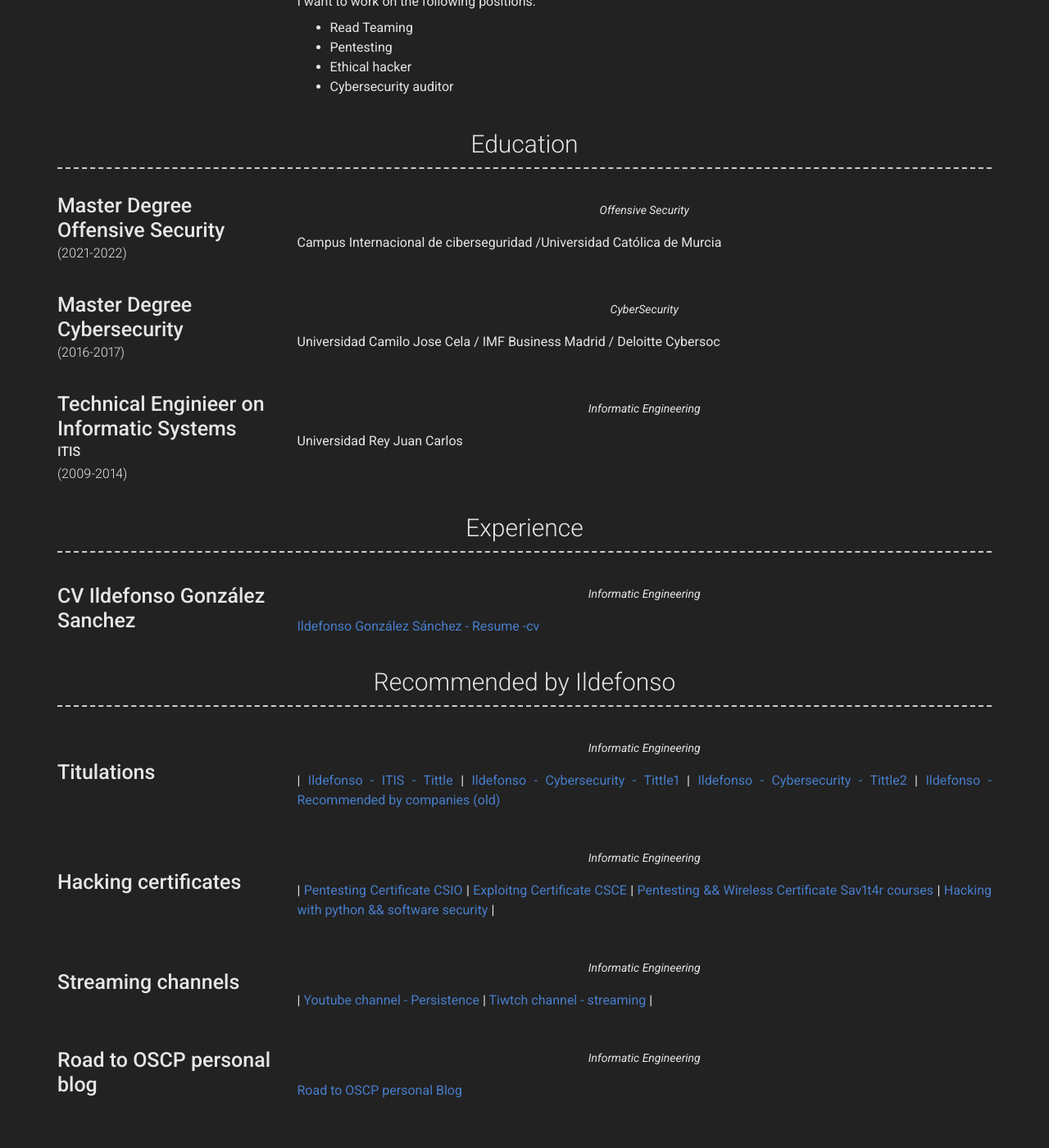
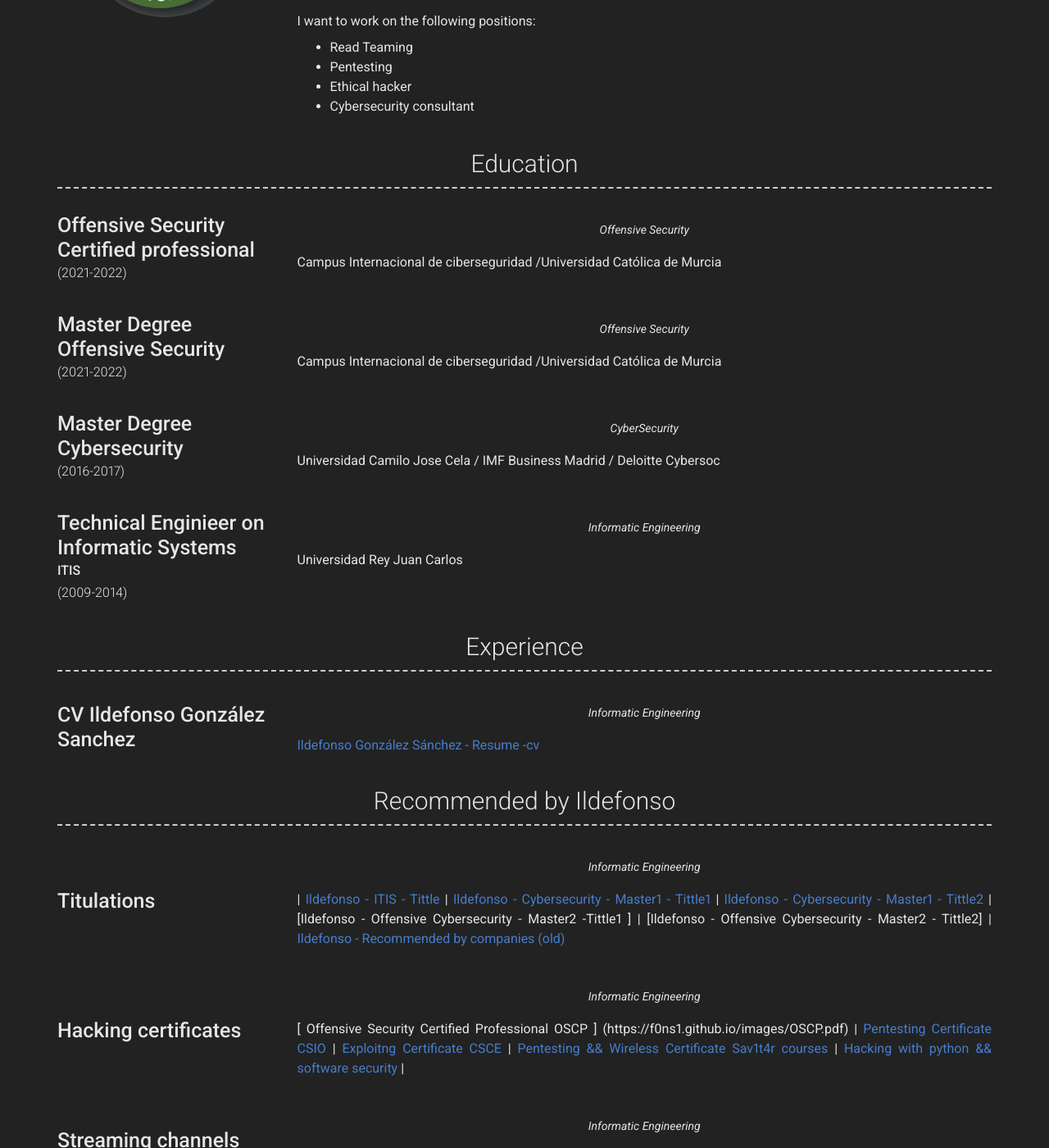
Before and after one commit to f0ns1/f0ns1.github.io, a Jekyll site: the page built from index.md, in a window 1280 px wide and 1400 px high, scrolled down 532 px. Shown: the whole window at 82% size. Built offline with Jekyll 4.4.1, drawn with Linux system fonts in a browser that asks for light colours; nearby versions of some CDN libraries; some of the changed text lies outside the part shown.

Commit message:
update references

```diff
--- a/_config.yml
+++ b/_config.yml
@@ -8,7 +8,7 @@ version: 2
 # Personal info
 name: Ildefonso González Sánchez
 title: Cybersecurity enginieer
-email: fonso.gonzalezsan@gmail.com
+email: fonso.gonzalezsan@gmail.com|f0ns1.master.oscp@gmail.com
 # email_title: Email (Email title override)
 phone: 659109167
 phone_title: Phone
@@ -58,7 +58,7 @@ about_profile_image: images/igs.jpg
 about_content: | # this will include new lines to allow paragraphs
   Hi everyone, I'm Ildefonso González Sánchez and I'm 33 years old.
 
-  Actually, I'm a freelance cybersecurity IT consultant, I'm technology lover but I feel passion for:
+  Actually, I'm cybersecurity IT consultant, technology lover but I feel passion for:
     - Offensive Security
     - Cybersecurity
     - Software
@@ -69,12 +69,20 @@ about_content: | # this will include new lines to allow paragraphs
     - Read Teaming
     - Pentesting
     - Ethical hacker
-    - Cybersecurity auditor
+    - Cybersecurity consultant
 
 content:
   - title: Education
     layout: list
     content:
+      - layout: OSCP
+        title: Offensive Security Certified professional
+        sub_title:
+        caption: (2021-2022)
+        quote: >
+          Offensive Security
+        description: | # this will include new lines to allow paragraphs
+          Campus Internacional de ciberseguridad /Universidad Católica de Murcia
       - layout: Master Degree Offensive Security
         title: Master Degree Offensive Security
         sub_title:
@@ -120,9 +128,13 @@ content:
           |
           [Ildefonso - ITIS - Tittle](https://f0ns1.github.io/images/ITIS.jpg)
           |
-          [Ildefonso - Cybersecurity - Tittle1](https://f0ns1.github.io/images/Master1.jpeg)
+          [Ildefonso - Cybersecurity - Master1 - Tittle1](https://f0ns1.github.io/images/Master1.jpeg)
           |
-          [Ildefonso - Cybersecurity - Tittle2](https://f0ns1.github.io/images/Master1.1.pdf)
+          [Ildefonso - Cybersecurity - Master1 - Tittle2](https://f0ns1.github.io/images/Master1.1.pdf)
+          |
+          [Ildefonso - Offensive Cybersecurity - Master2 -Tittle1 ]
+          |
+          [Ildefonso - Offensive Cybersecurity - Master2 - Tittle2]
           |
           [Ildefonso - Recommended by companies (old) ](https://f0ns1.github.io/images/Cartas_recomendación_IGS.pdf)
       - layout: Hacking certificates
@@ -131,6 +143,7 @@ content:
         quote: >
           Informatic Engineering
         description: |
+          [ Offensive Security Certified Professional OSCP ] (https://f0ns1.github.io/images/OSCP.pdf)
           |
           [ Pentesting Certificate CSIO ](https://f0ns1.github.io/images/CSIO.pdf)
           |
```
